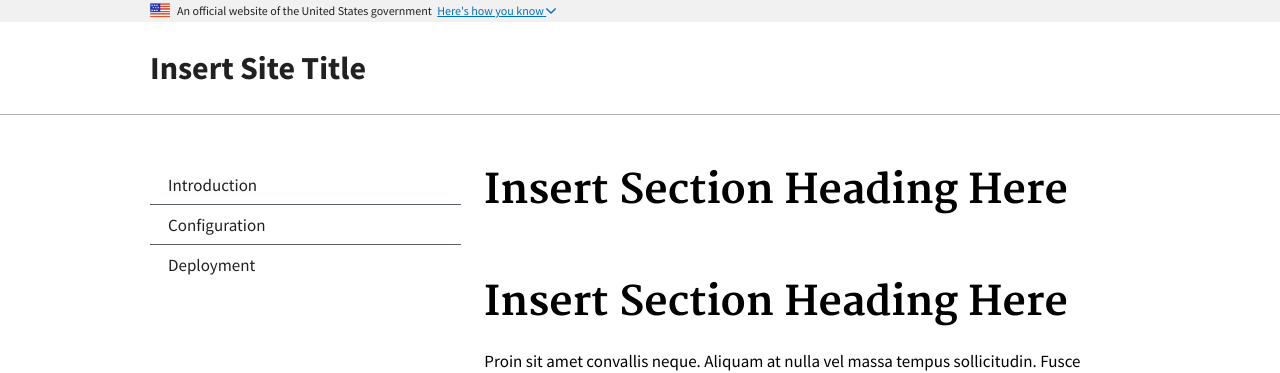
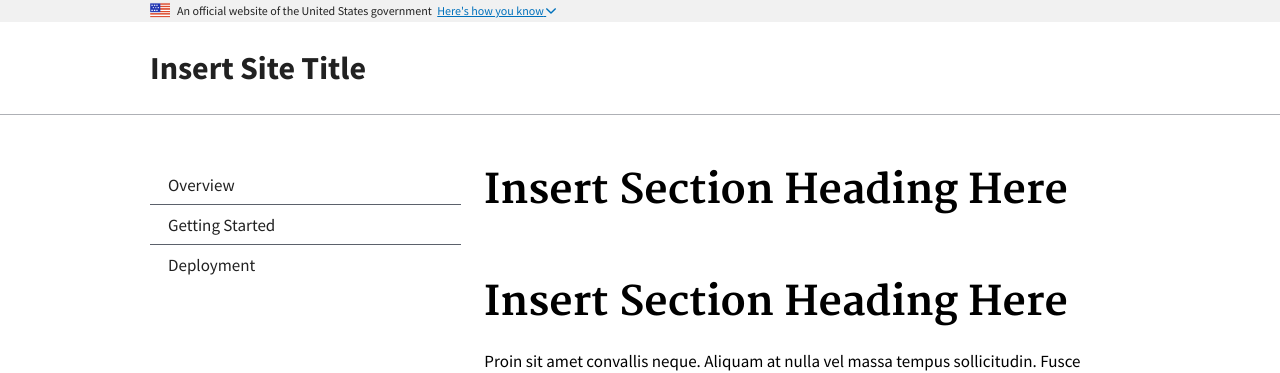
Before and after one commit to davidewarren/federalist-guide-template, a Jekyll site: the page built from index.md, in a window 1280 px wide. Shown: the top 373 px of the page. Built offline with Jekyll 4.4.1, drawn with Linux system fonts in a browser that asks for light colours; our own code applies the rules of GitHub Pages for plain Markdown files.

Commit message:
Update navigation.yml

```diff
--- a/_data/navigation.yml
+++ b/_data/navigation.yml
@@ -1,10 +1,10 @@
 docs:
 
-- title: Introduction
-  url: introduction.html
+- title: Overview
+  url: index.md
 
-- title: Configuration
-  url: configuration.html
+- title: Getting Started
+  url: pages/getting-started.md
 
 - title: Deployment
   url: deployment.html
```
